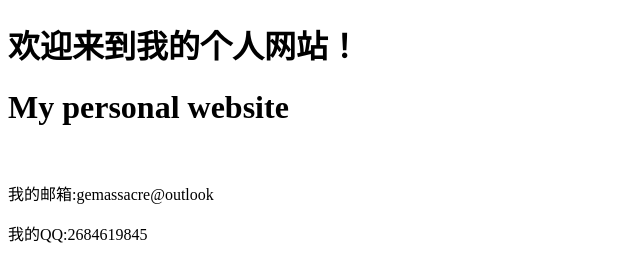
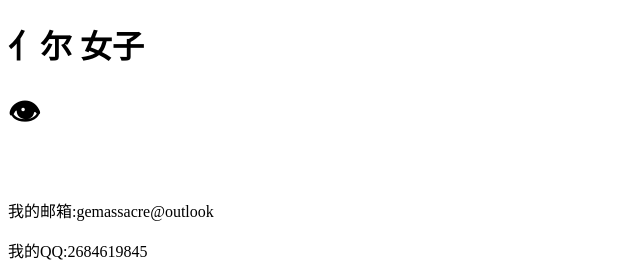
Before and after one commit to cans828/cans828.github.io, a plain HTML site: page index.html in a window 1280 px wide. Shown: the top 262 px of the page, without its empty margins (0-640 px from the left). Drawn offline with Linux system fonts and the light colour scheme.

Commit message:
Update index.html

```diff
--- a/index.html
+++ b/index.html
@@ -4,8 +4,8 @@
     <title>Cans_828-个人网站</title>
 </head>
 <body>
-    <h1>欢迎来到我的个人网站！</h1>
-    <h1>My personal website</h1>
+    <h1>亻尔 女子 </h1>
+    <h1>👁</h1>
     <br>
     <p>我的邮箱:gemassacre@outlook</p>
     <p>我的QQ:2684619845</p>
```
